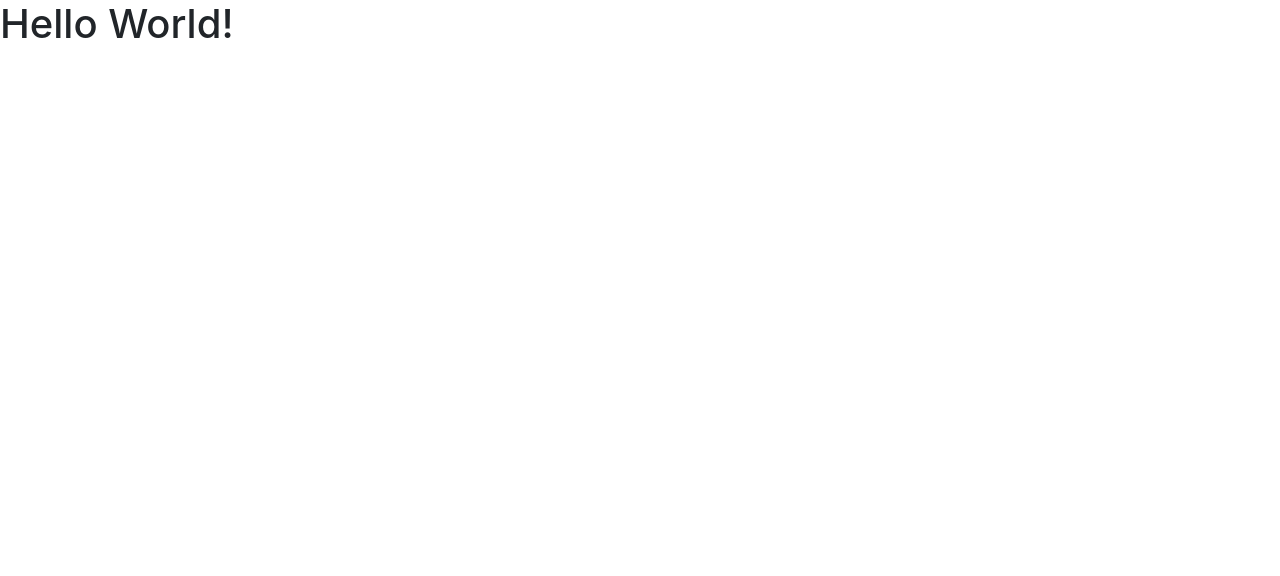
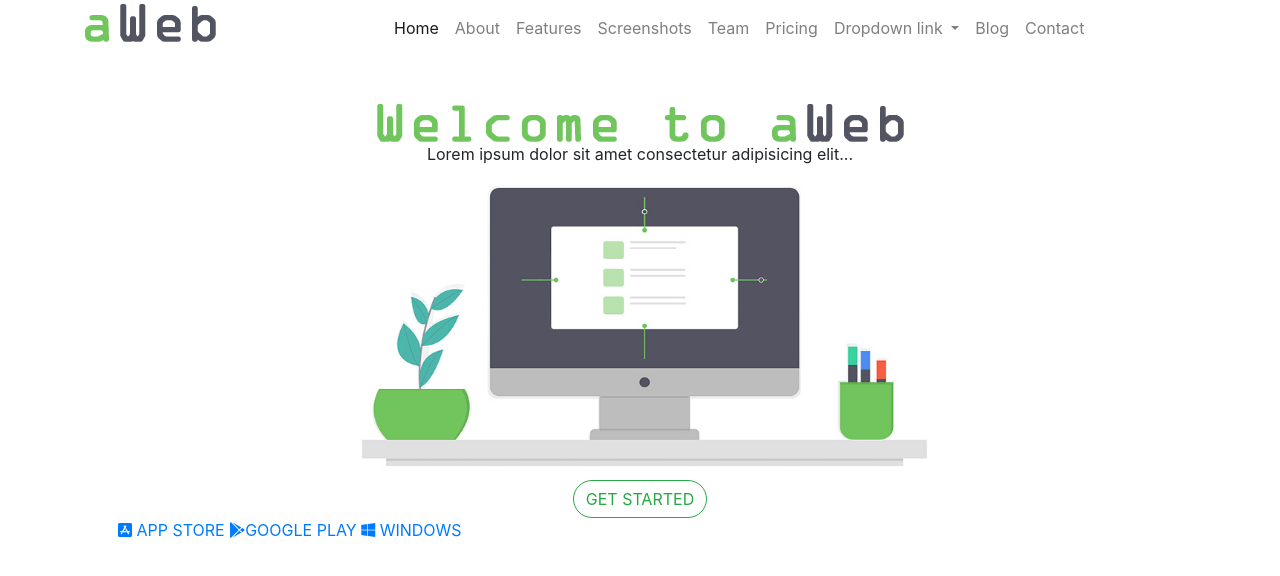
Before and after one commit to FrancrioDuay14/aWebFrancrioDuay, a plain HTML site: page index.html in a window 1280 px wide. Drawn offline with nearby package versions, Linux system fonts and the light colour scheme.

Commit message:
Bootstrap

```diff
--- /dev/null
+++ b/css/styles.css
@@ -0,0 +1,4 @@
+.img{
+    height: 300px;
+    width: 600px;
+}
--- a/index.html
+++ b/index.html
@@ -5,10 +5,94 @@
     <meta http-equiv="X-UA-Compatible" content="IE=edge">
     <meta name="viewport" content="width=device-width, initial-scale=1.0">
     <link rel="stylesheet" href="https://cdn.jsdelivr.net/npm/bootstrap@4.6.2/dist/css/bootstrap.min.css" integrity="sha384-xOolHFLEh07PJGoPkLv1IbcEPTNtaed2xpHsD9ESMhqIYd0nLMwNLD69Npy4HI+N" crossorigin="anonymous">
+    <link rel="stylesheet" href="https://cdnjs.cloudflare.com/ajax/libs/font-awesome/6.2.0/css/all.min.css" integrity="sha512-xh6O/CkQoPOWDdYTDqeRdPCVd1SpvCA9XXcUnZS2FmJNp1coAFzvtCN9BmamE+4aHK8yyUHUSCcJHgXloTyT2A==" crossorigin="anonymous" referrerpolicy="no-referrer" />
+    <link rel="stylesheet" href="css/styles.css">
     <title>Document</title>
 </head>
-<body>
-    <h1>Hello World!</h1>
+<body style="height: 50vh;">
+    <div class="container">
+        <div class="row">
+            <div class="col-3 pt-1 pb-1 ">
+                <img class="image-fluid" src="img/logo.PNG" alt="">
+            </div>
+            <div class="col-9">
+                <nav class="navbar navbar-expand-lg navbar-light ">
+                    <button class="navbar-toggler" type="button" data-toggle="collapse" data-target="#navbarSupportedContent" aria-controls="navbarSupportedContent" aria-expanded="false" aria-label="Toggle navigation">
+                        <span class="navbar-toggler-icon"></span>
+                      </button>
+                    <div class="collapse navbar-collapse" id="navbarSupportedContent">
+                      <ul class="navbar-nav">
+                        <li class="nav-item active">
+                          <a class="nav-link" href="#">Home <span class="sr-only">(current)</span></a>
+                        </li>
+                        <li class="nav-item">
+                            <a class="nav-link" href="#">About</a>
+                        </li>
+                        <li class="nav-item">
+                          <a class="nav-link" href="#">Features</a>
+                        </li>
+                        <li class="nav-item">
+                            <a class="nav-link" href="#">Screenshots</a>
+                        </li>
+                        <li class="nav-item">
+                            <a class="nav-link" href="#">Team</a>
+                        </li>
+                        <li class="nav-item">
+                          <a class="nav-link" href="#">Pricing</a>
+                        </li>
+                        <li class="nav-item dropdown">
+                          <a class="nav-link dropdown-toggle" href="#" role="button" data-toggle="dropdown" aria-expanded="false">
+                            Dropdown link
+                          </a>
+                          <div class="dropdown-menu">
+                            <a class="dropdown-item" href="#">Action</a>
+                            <a class="dropdown-item" href="#">Another action</a>
+                            <div class="dropdown-divider"></div>
+                            <a class="dropdown-item" href="#">Something else here</a>
+                          </div>
+                        </li>
+                        <li class="nav-item">
+                            <a class="nav-link" href="#">Blog</a>
+                        </li>
+                        <li class="nav-item">
+                            <a class="nav-link" href="#">Contact</a>
+                        </li>
+                      </ul>
+                    </div>
+                  </nav>
+            </div>
+        </div>
+    </div>
+
+    <div class="container h-50 p-5">
+        <div class="row h-50 d-flex justify-content-center align-items-center">
+            <div class="col-12 text-center">
+            <img class="image-fluid " src="img/welcome.PNG" alt="">
+            <p>Lorem ipsum dolor sit amet consectetur adipisicing elit...</p>
+            </div>
+        </div>
+        <div class="row">
+            <div class="col-12 text-center pt-4">
+                <img class = "image-fluid img" src="img/main-image.jpg" alt="">
+            </div>
+        </div>
+        <div class="row">
+            <div class="col text-center">
+                <button type="button" class="btn btn-outline-success rounded-pill">GET STARTED</button>
+            </div>
+        </div>
+        <div class="row">
+            <div class="col">
+                <tr>
+                    <td><a href="https://play.google.com/"><i class="fa-brands fa-app-store-ios"></i> APP STORE</a></td>
+                    <td><a href="https://play.google.com/" target="_blank"> <i class="fa-brands fa-google-play"></i>GOOGLE PLAY</a></td>
+                    <td><a href="https://www.microsoft.com/" target="_blank"><i class="fa-brands fa-windows"></i> WINDOWS</a></td>
+                </tr>
+            </div>
+        </div>
+    </div>
+
+
      <script src="https://cdnjs.cloudflare.com/ajax/libs/jquery/3.6.1/jquery.min.js" integrity="sha512-aVKKRRi/Q/YV+4mjoKBsE4x3H+BkegoM/em46NNlCqNTmUYADjBbeNefNxYV7giUp0VxICtqdrbqU7iVaeZNXA==" crossorigin="anonymous" referrerpolicy="no-referrer"></script>
      <script src="https://cdn.jsdelivr.net/npm/bootstrap@4.6.2/dist/js/bootstrap.bundle.min.js" integrity="sha384-Fy6S3B9q64WdZWQUiU+q4/2Lc9npb8tCaSX9FK7E8HnRr0Jz8D6OP9dO5Vg3Q9ct" crossorigin="anonymous"></script>
 </body>
```
Also changed, not shown: img/footer.png (added), img/logo.PNG (added), img/main-image.jpg (added), img/welcome.PNG (added).
